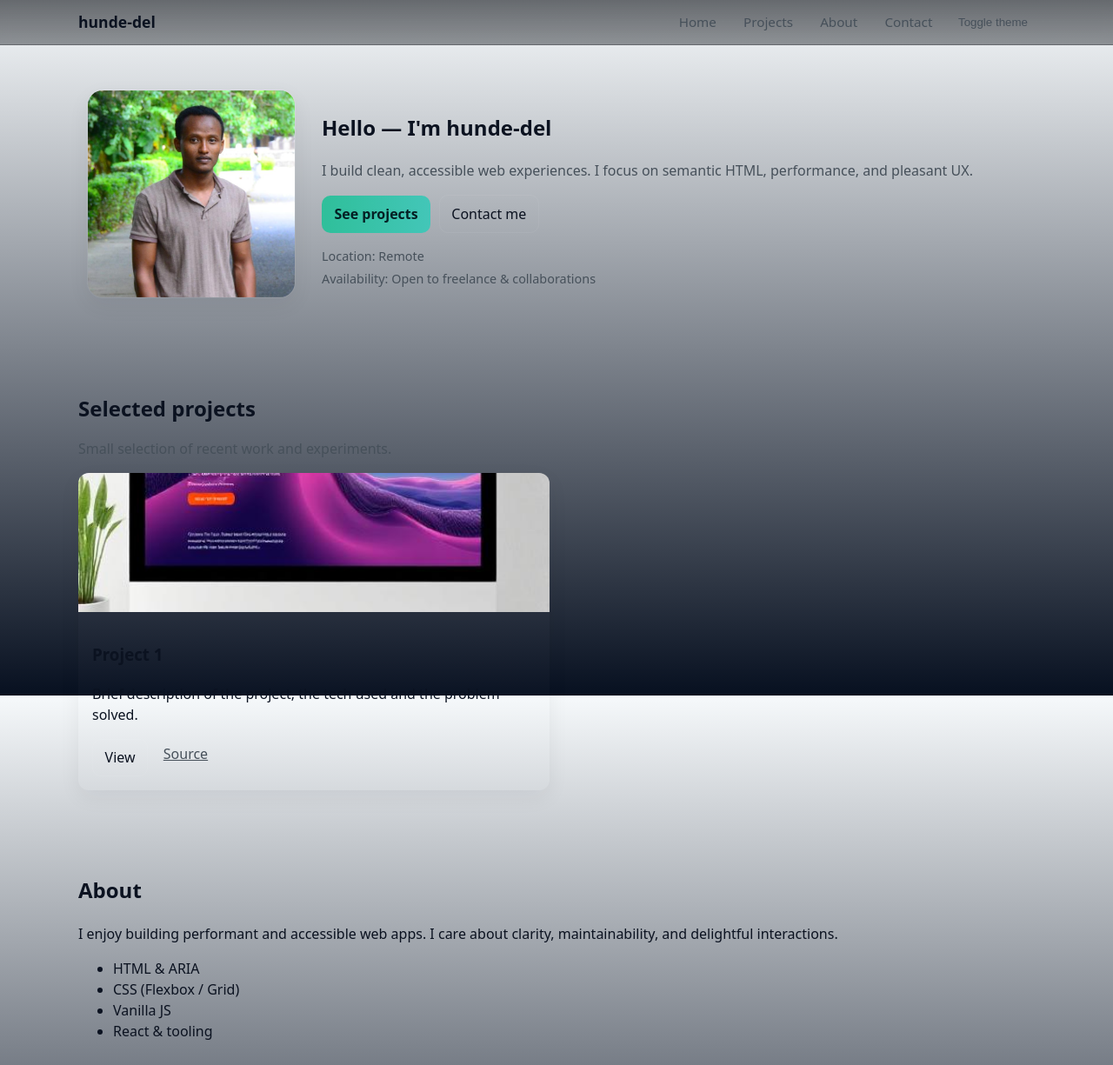
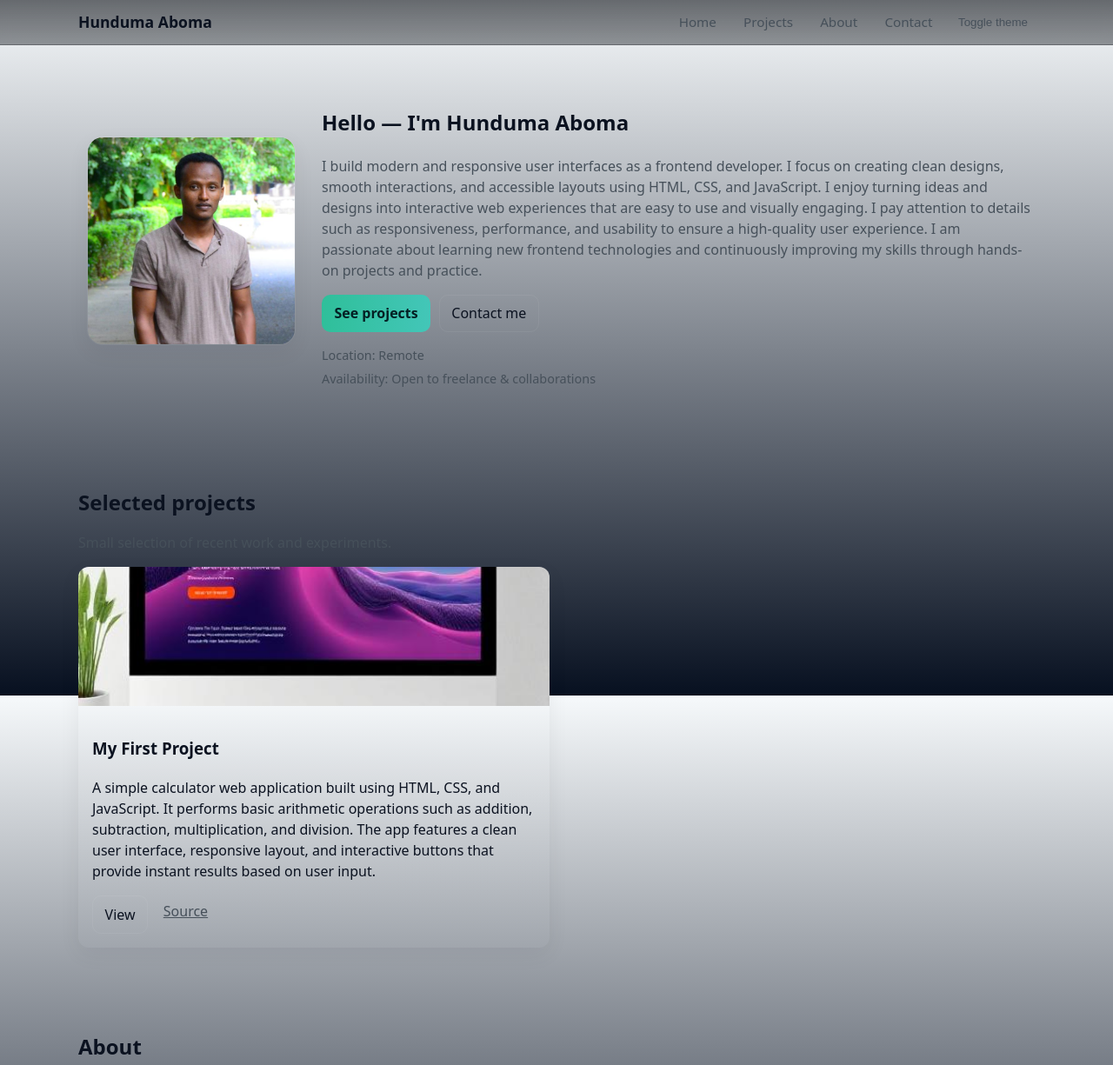
Before and after one commit to hunde-del/portfolio2, a plain HTML site: page index.html in a window 1280 px wide. Shown: the top 1225 px of the page at 87% size. Drawn offline with Linux system fonts and the light colour scheme.

Commit message:
Revise branding and project descriptions in index.html
Updated personal branding and project details in index.html.

```diff
--- a/index.html
+++ b/index.html
@@ -14,7 +14,7 @@
 <body>
   <header class="site-header">
     <div class="container header-inner">
-      <a class="brand" href="#home">hunde-del</a>
+      <a class="brand" href="#home">Hunduma Aboma</a>
 
       <nav class="nav" id="primary-navigation" aria-label="Primary">
         <button id="nav-toggle" class="nav-toggle" aria-expanded="false" aria-controls="nav-list" aria-label="Open menu">
@@ -41,8 +41,12 @@
       </div>
 
       <div class="hero-content">
-        <h1>Hello — I'm <span class="accent">hunde-del</span></h1>
-        <p class="lede">I build clean, accessible web experiences. I focus on semantic HTML, performance, and pleasant UX.</p>
+        <h1>Hello — I'm <span class="accent">Hunduma Aboma</span></h1>
+        <p class="lede">I build modern and responsive user interfaces as a frontend developer. I focus on creating clean designs, smooth interactions, and accessible layouts using HTML, CSS, and JavaScript.
+
+I enjoy turning ideas and designs into interactive web experiences that are easy to use and visually engaging. I pay attention to details such as responsiveness, performance, and usability to ensure a high-quality user experience.
+
+I am passionate about learning new frontend technologies and continuously improving my skills through hands-on projects and practice.</p>
 
         <div class="hero-cta">
           <a class="btn-primary" href="#projects">See projects</a>
@@ -64,8 +68,8 @@
         <article class="project-card">
           <img src="project 1.jpg" alt="Screenshot of Project 1" loading="lazy" />
           <div class="project-body">
-            <h3>Project 1</h3>
-            <p class="project-desc">Brief description of the project, the tech used and the problem solved.</p>
+            <h3>My First Project</h3>
+            <p class="project-desc">A simple calculator web application built using HTML, CSS, and JavaScript. It performs basic arithmetic operations such as addition, subtraction, multiplication, and division. The app features a clean user interface, responsive layout, and interactive buttons that provide instant results based on user input.</p>
             <div class="project-actions">
               <a class="btn-outline" href="#" aria-label="View project 1">View</a>
               <a class="btn-ghost" href="#" aria-label="Source for project 1">Source</a>
@@ -84,7 +88,7 @@
       <ul class="skills">
         <li>HTML & ARIA</li>
         <li>CSS (Flexbox / Grid)</li>
-        <li>Vanilla JS</li>
+        <li>PHP JS</li>
         <li>React & tooling</li>
       </ul>
     </section>
@@ -113,11 +117,11 @@
 
   <footer class="site-footer">
     <div class="container footer-inner">
-      <p>© <span id="year"></span> hunde-del. Built with ❤️ and clean code.</p>
+      <p>© <span id="year"></span> Hunduma Aboma. Built with Passion and clean code.</p>
       <ul class="social">
         <!-- Replace with your profiles -->
-        <li><a href="#" rel="noopener">GitHub</a></li>
-        <li><a href="#" rel="noopener">LinkedIn</a></li>
+        <li><a href="https://github.com/hunde-del" rel="noopener">GitHub</a></li>
+        <li><a href="https://www.linkedin.com/in/hunduma-aboma-a832512a4/" rel="noopener">LinkedIn</a></li>
       </ul>
     </div>
   </footer>
```
